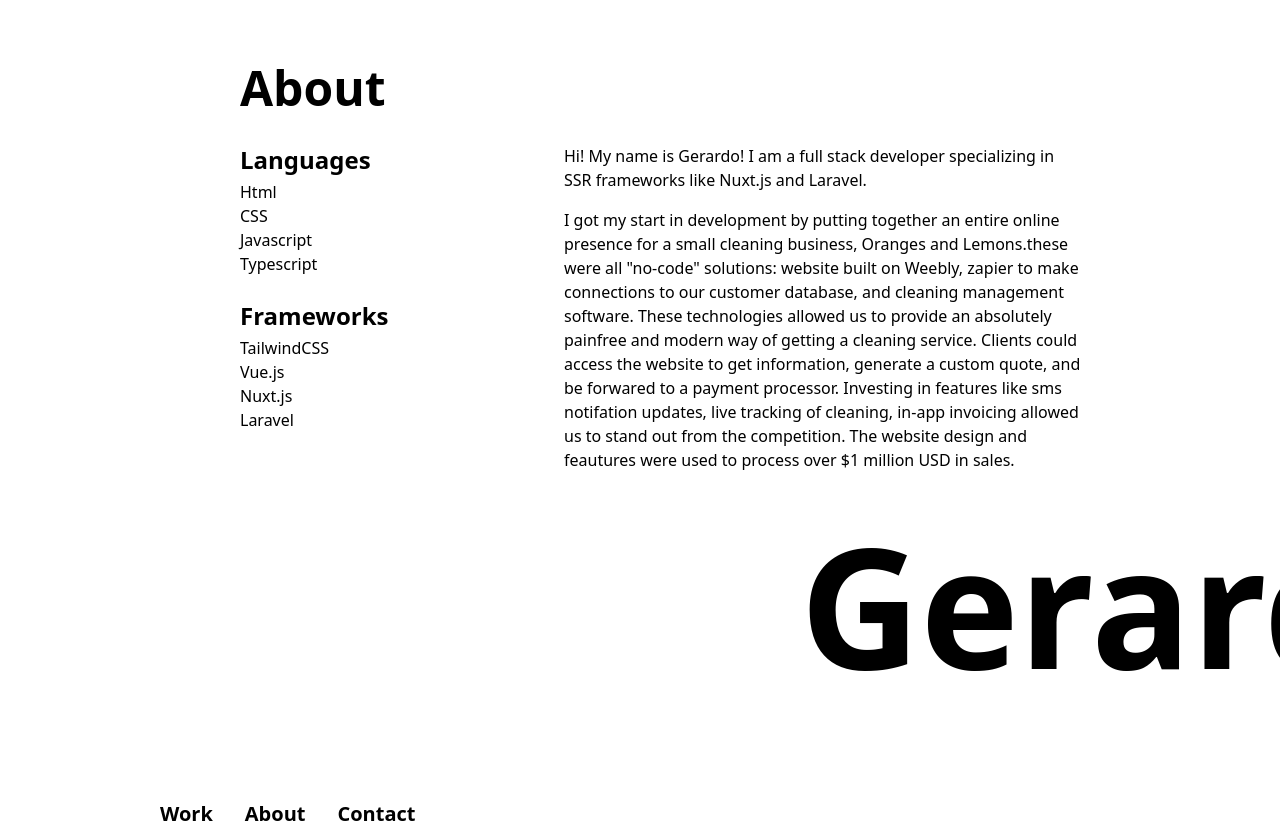
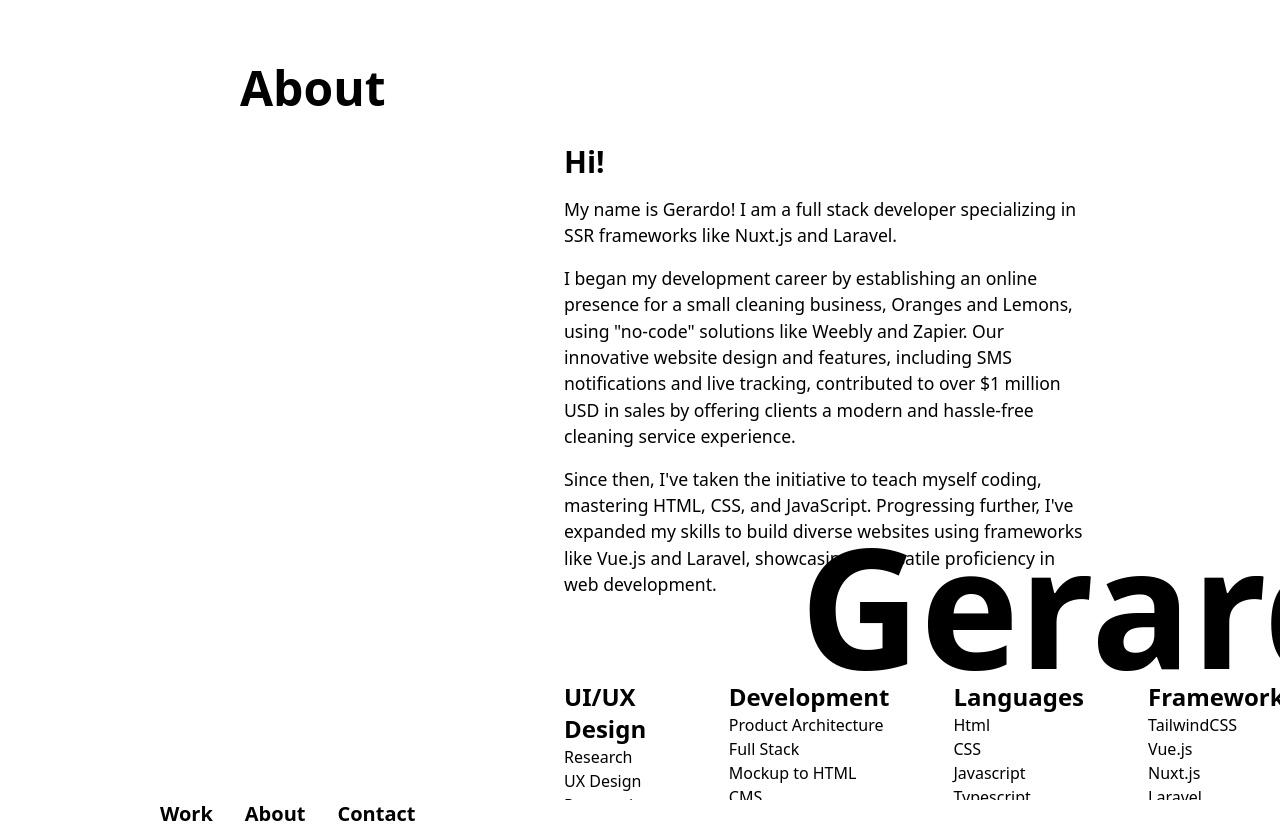
Before and after one commit to gerardojgarcia/gg_portfolio_24, a Nuxt app: page /about in a window 1280 px wide. Shown: the top 828 px of the page. Built offline with nearby package versions, Linux system fonts and the light colour scheme.

Commit message:
updated about section

```diff
--- a/components/TheTagline.vue
+++ b/components/TheTagline.vue
@@ -2,7 +2,7 @@
 <template>
   <div class="absolute pl-24 flex dark:text-white">
     <p>
-      I am an independent Server Side Developer based in East Los Angeles, California.
+      I am a Frontend Developer based in East Los Angeles, California.
     </p>
     <p>
       I leverage the power of Nuxtjs and Vue to create captivating and high performing
--- a/pages/about.vue
+++ b/pages/about.vue
@@ -5,42 +5,66 @@
       <h1 class="text-5xl dark:text-white font-bold mt-16 pb-8">About</h1>
       <div class="about-me flex space-x-16">
         <div class="w-1/4">
+
+
+        </div>
+        <div class="personal-bio w-1/2 space-y-4">
+          <strong class="text-3xl">Hi!</strong>
+          <p>
+            My name is Gerardo! I am a full stack developer specializing in SSR
+            frameworks like Nuxt.js and Laravel.
+          </p>
+          <p>
+            I began my development career by establishing an online presence for a small cleaning business, Oranges and
+            Lemons, using "no-code" solutions like Weebly and Zapier. Our innovative website design and features,
+            including SMS notifications and live tracking, contributed to over $1 million USD in sales by offering clients
+            a modern and hassle-free cleaning service experience.
+          </p>
+          <p>Since then, I've taken the initiative to teach myself coding, mastering HTML, CSS, and JavaScript.
+            Progressing further, I've expanded my skills to build diverse websites using frameworks like Vue.js and
+            Laravel, showcasing a versatile proficiency in web development.</p>
+          <div class="flex space-x-16 pt-16">
+            <ul class="mt-1 mb-6">
+              <strong class="text-2xl">UI/UX Design</strong>
+              <li>Research</li>
+              <li>UX Design</li>
+              <li>Prototyping</li>
+              <li>Web/App Design</li>
+              <li>UI kit</li>
+              <li>Development support</li>
+            </ul>
+
+            <ul class="mt-1">
+              <strong class="text-2xl">Development</strong>
+              <li>Product Architecture</li>
+              <li>Full Stack</li>
+              <li>Mockup to HTML</li>
+              <li>CMS</li>
+              <li>Maintenance & Updating</li>
+            </ul>
+            <ul class="mt-1 mb-6">
               <strong class="text-2xl">Languages</strong>
-          <ul class="mt-1 mb-6">
               <li>Html</li>
               <li>CSS</li>
               <li>Javascript</li>
               <li>Typescript</li>
             </ul>
+            <ul class="mt-1">
               <strong class="text-2xl">Frameworks</strong>
-          <ul class="mt-1">
               <li>TailwindCSS</li>
               <li>Vue.js</li>
               <li>Nuxt.js</li>
               <li>Laravel</li>
             </ul>
+
           </div>
-        <div class="w-1/2 space-y-4">
-          <p>
-            Hi! My name is Gerardo! I am a full stack developer specializing in SSR
-            frameworks like Nuxt.js and Laravel.
-          </p>
-          <p>
-            I got my start in development by putting together an entire online presence
-            for a small cleaning business, Oranges and Lemons.these were all "no-code"
-            solutions: website built on Weebly, zapier to make connections to our customer
-            database, and cleaning management software. These technologies allowed us to
-            provide an absolutely painfree and modern way of getting a cleaning service.
-            Clients could access the website to get information, generate a custom quote,
-            and be forwared to a payment processor. Investing in features like sms
-            notifation updates, live tracking of cleaning, in-app invoicing allowed us to
-            stand out from the competition. The website design and feautures were used to
-            process over $1 million USD in sales.
-          </p>
-          <p></p>
         </div>
       </div>
     </div>
   </section>
 </template>
-<style scoped></style>
+<style scoped>
+.personal-bio p {
+  font-size: 1.1rem;
+}
+</style>
```
Lines whose indentation alone changed are shown as unchanged.
